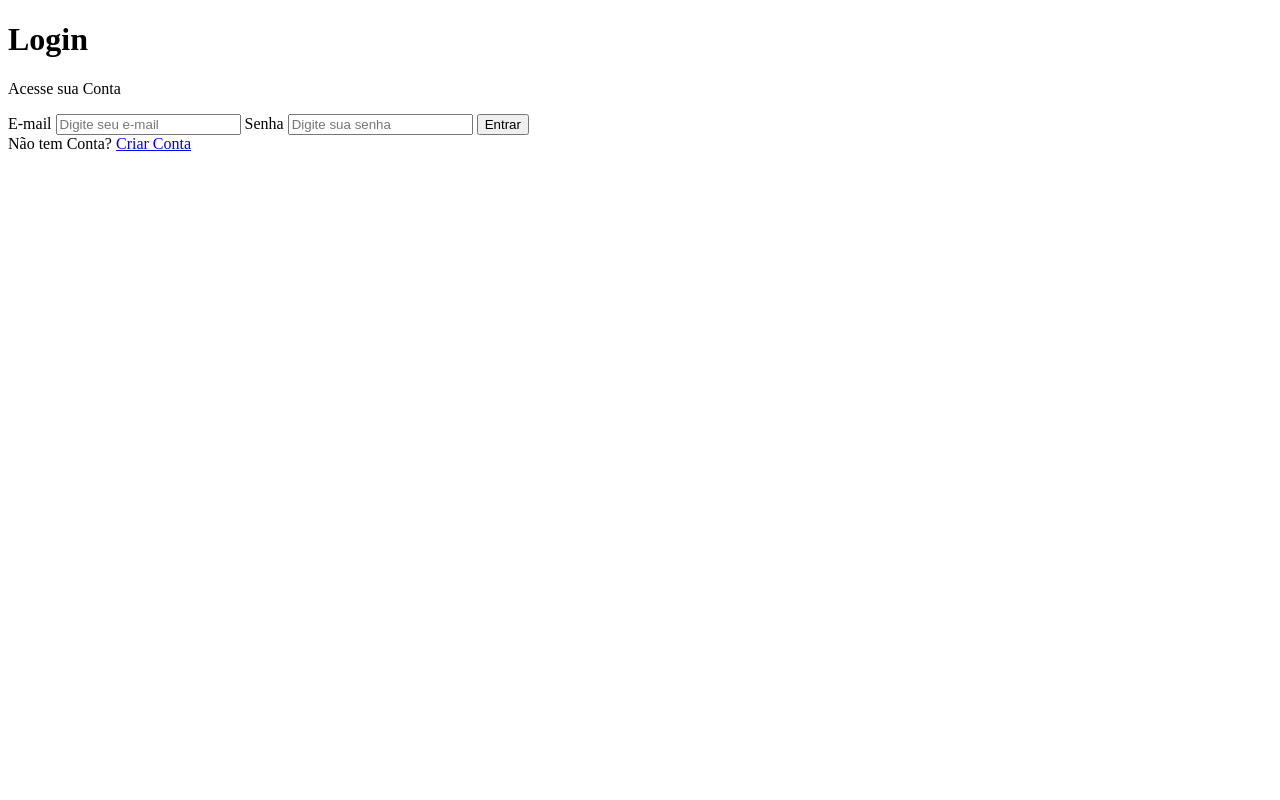
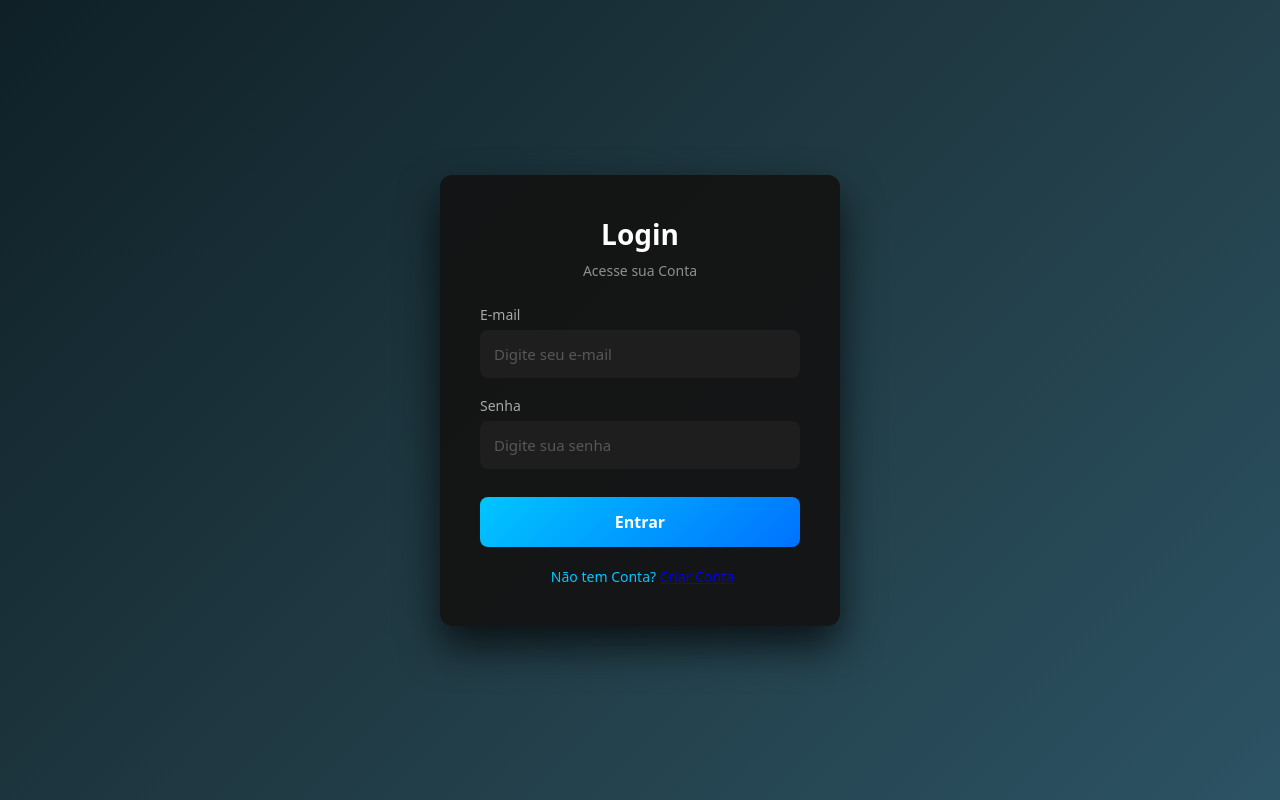
Before and after one commit to 26leandro/Projeto_Login_Systen, a website: page frontend/index.html in a window 1280 px wide. Drawn offline with Linux system fonts and the light colour scheme; a web font is replaced by a local one.

Commit message:
Estilizando o CSS

```diff
--- /dev/null
+++ b/frontend/css/styleDark.css
@@ -0,0 +1,106 @@
+*{
+    margin: 0;
+    padding: 0;
+    box-sizing: border-box;
+    font-family: "Vampiro One", system-ui;
+}
+body{
+    height: 100vh;
+    margin: 0;
+    background: linear-gradient(135deg, #0f2027, #203a43, #2c5364);
+    display: flex;
+    justify-content: center;
+    align-items: center;
+    color: #fff;
+
+}
+
+.login-container{
+    background: rgba(20,20,20,0.95);
+    width: 100%;
+    max-width: 400px;
+    padding: 40px;
+    border-radius: 12px;
+    box-shadow: 0 20px 40px rgba(0,0,0,0.7);
+    text-align: center;
+    }
+
+.login-container h1{
+    font-size: 28px;
+    margin-bottom: 8px;
+    color: #fff;
+
+}
+
+.login-container p{
+    font-size: 14px;
+    margin-bottom: 25px;
+    color: #bbbb;
+
+}
+
+.input-group{
+    text-align: left;
+    margin-bottom: 18px;
+
+}
+.input-group label{
+    display: block;
+    font-size: 14px;
+    margin-bottom: 6px;
+    color: #cccc;
+}
+
+.input-group input{
+    width: 100%;
+    padding: 14px;
+    border-radius: 8px;
+    border: none;
+    background: #1e1e1e;
+    color: #fff;
+    font-size: 15px;
+
+}
+
+.input-group input::placeholder{
+    color: #8888;
+
+}
+
+button{
+    width: 100%;
+    padding: 14px;
+    margin-top: 10px;
+    border: none;
+    border-radius: 8px;
+    background: linear-gradient(135deg, #00c6ff, #0072ff);
+    color: #ffffff;
+    font-size: 16px;
+    font-weight: bold;
+    cursor: pointer;
+    transition: transform 0.2s, box-shadow 0.2s;
+}
+
+button:hover{
+    transform: translate(-2px);
+    box-shadow: 0 10px 25px rgba(0, 114, 255, 0.5);
+
+}
+
+.footer{
+    margin-top: 20px;
+    font-size: 14px;
+    color: #aaaa;
+}
+
+.footer{
+    margin-left: 5px;
+    color: #00c6ff;
+    text-decoration: none;
+    transition: color 0.3s;
+
+}
+
+.footer a:hover{
+    color: #66d9ff;
+}
--- a/frontend/index.html
+++ b/frontend/index.html
@@ -1,13 +1,16 @@
 <!DOCTYPE html>
 
 <html lang="pt-br">
+
 <head>
     <meta charset="UTF-8">
     <meta name="viewport" content="width=device-width, initial-scale=1.0">
     <title>Login Systen</title>
 
-    <link rel="stylesheet" href="./css/style.css">
+    <link rel="stylesheet" href="./css/styleDark.css">
+    <link href="https://fonts.googleapis.com/css2?family=Vampiro+One&display=swap" rel="stylesheet">
 </head>
+
 <body>
     <!-- div principal do login - A classe login-container é usada no CSS  -->
     <div class="login-container">
@@ -20,21 +23,24 @@
 
         <form=>
             <!-- Éa div que a label e o imput -->
-        <div class="imput-group">
+            <div class="input-group">
 
                 <!-- Texto que descreve o nosso campo -->
                 <label for="e-mail">E-mail</label>
 
                 <!-- Campo de entrada do e-mail -->
                 <input id="e-mail=" type="text" placeholder="Digite seu e-mail">
+            </div>
+
+            <div class="input-group">
 
                 <label for="senha">Senha</label>
 
                 <input id="senha=" type="password" placeholder="Digite sua senha">
+            </div>
 
             <button type="submit">Entrar</button>
 
-        </div>
 
             </form>
 
@@ -45,4 +51,5 @@
 
     </div>
 </body>
+
 </html>
```
Also changed, not shown: frontend/css/style.css (deleted). Lines whose indentation alone changed are shown as unchanged.
